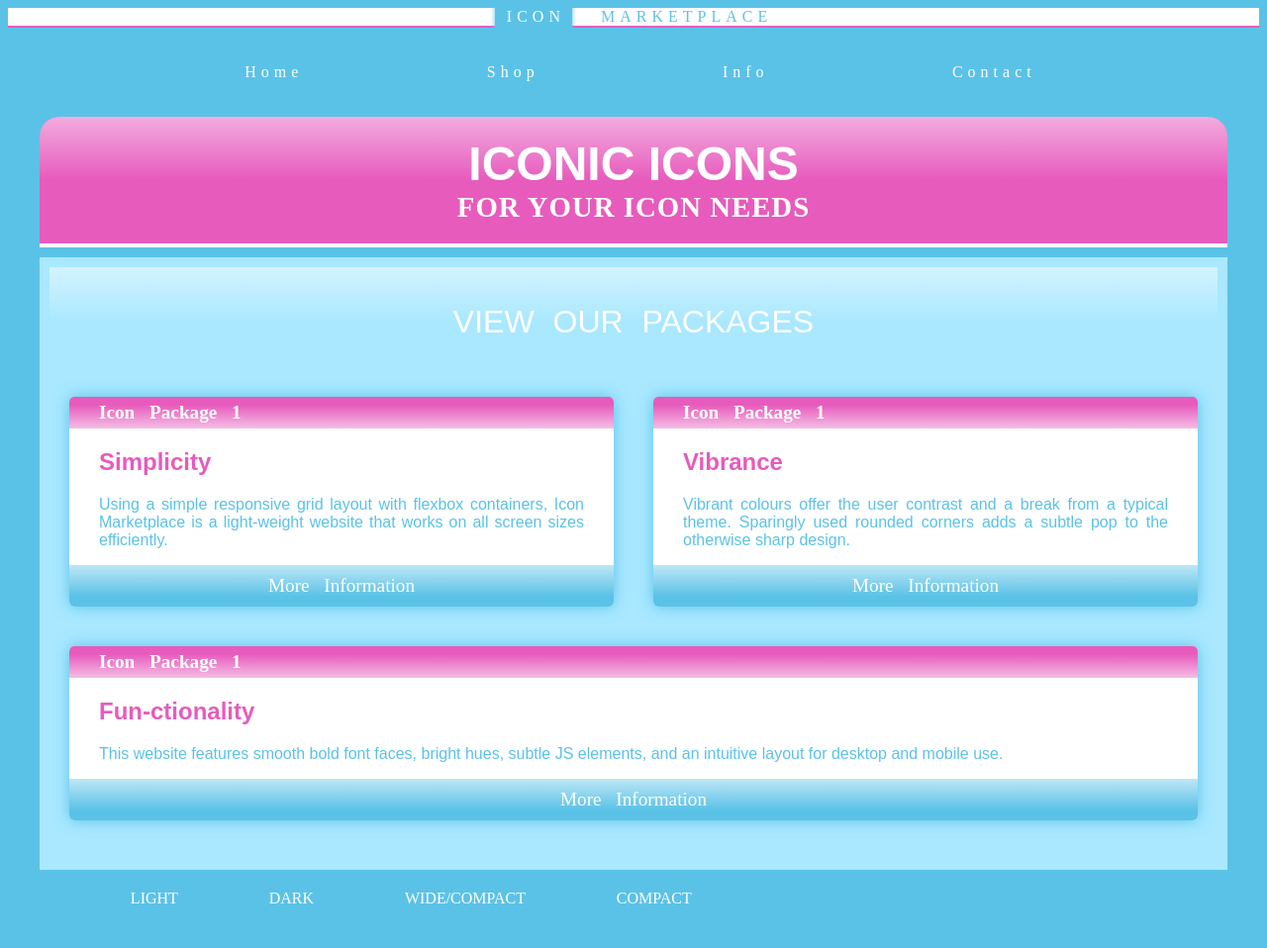
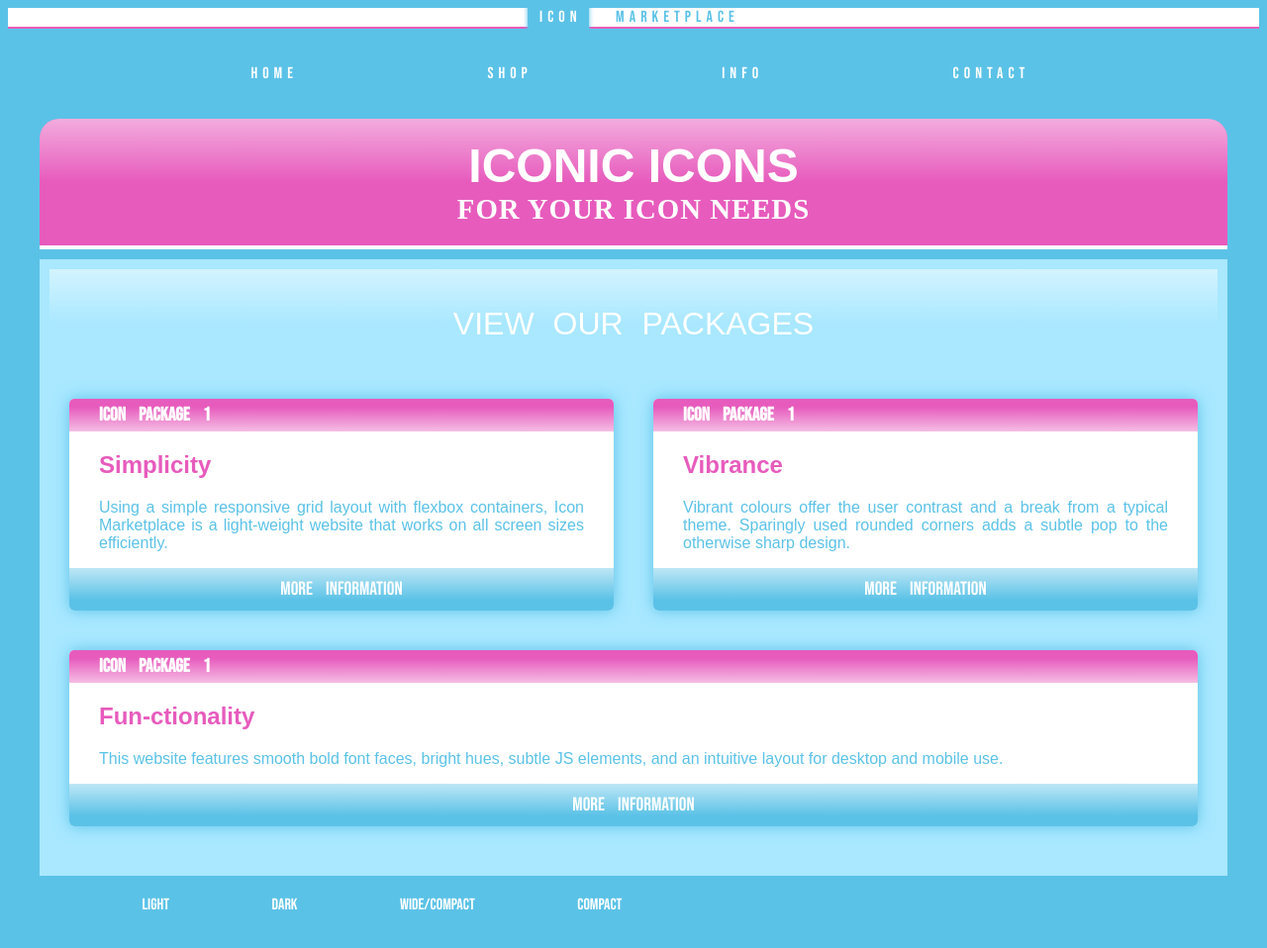
Before and after one commit to omar-coming/dipierdomenico_spencer_icon_marketplace, a plain HTML site: page index.html in a window 1280 px wide. Shown: the whole page at 99% size. Drawn offline with Linux system fonts and the light colour scheme; a web font is replaced by a local one.

Commit message:
fixed google font import

```diff
--- a/css/main.css
+++ b/css/main.css
@@ -55,7 +55,7 @@ svg { max-width: 100%; }
 }
 
 .header a{
-    font-family:bebas;
+        font-family: 'Bebas Neue', cursive;
     text-decoration: none;
     color:var(--color1);
     font-size:1rem;
@@ -121,7 +121,7 @@ z-index:1;
 }
 
 #menu ul li a{
-    font-family:bebas;
+        font-family: 'Bebas Neue', cursive;
     text-decoration: none;
     color:var(--color2);
     font-size:1rem;
@@ -215,7 +215,7 @@ z-index:1;
 
 .package{
     flex:1 0 33%;
-    font-family:bebas;
+        font-family: 'Bebas Neue', cursive;
     margin:20px;
     background:var(--color2);
     padding:0px;
@@ -237,7 +237,7 @@ z-index:1;
 }
 
 .package button a{
-    font-family:bebas;
+        font-family: 'Bebas Neue', cursive;
     font-size:1.2rem;
     color:var(--color2);
     word-spacing: 10px;
@@ -367,7 +367,7 @@ z-index:1;
 .footerMenu ul li a{
     color:var(--color2);
     text-decoration: none;
-    font-family:bebas;
+        font-family: 'Bebas Neue', cursive;
     padding:10px;
 }
 
@@ -402,7 +402,7 @@ z-index:1;
 .social ul li a{
     color:var(--color2);
     text-decoration: none;
-    font-family:bebas;
+        font-family: 'Bebas Neue', cursive;
 }
 
 .social ul li a svg{
```
